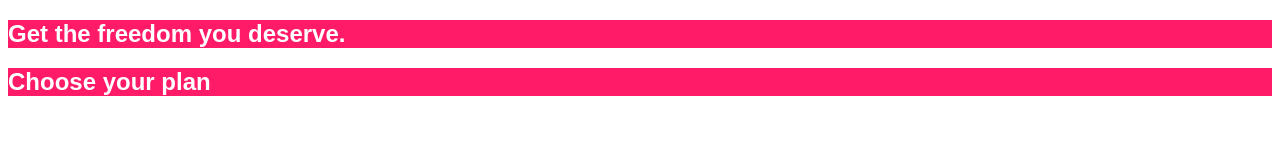
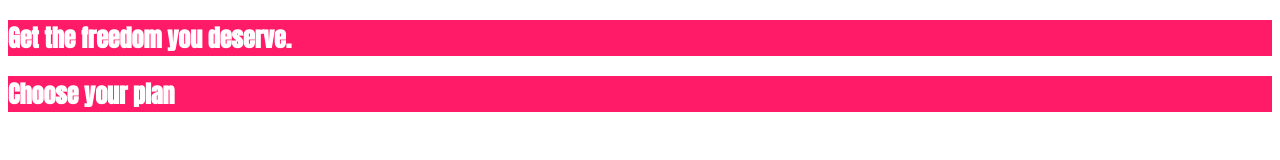
Before and after one commit to maksymefimov/CSS-COURSE-ACADEMIND, a plain HTML site: page DIVING INTO THE BASICS OF CSS/index.html in a window 1280 px wide. Drawn offline with Linux system fonts and the light colour scheme.

Commit message:
Applying Additional Styles Importing Google Fonts

```diff
--- a/DIVING INTO THE BASICS OF CSS/index.html
+++ b/DIVING INTO THE BASICS OF CSS/index.html
@@ -5,6 +5,9 @@
     <meta charset="UTF-8">
     <meta http-equiv="X-UA-Compatible" content="ie=edge">
     <title>uHost</title>
+    <link rel="preconnect" href="https://fonts.googleapis.com">
+    <link rel="preconnect" href="https://fonts.gstatic.com" crossorigin>
+    <link href="https://fonts.googleapis.com/css2?family=Anton&display=swap" rel="stylesheet">
     <link rel="shortcut icon" href="favicon.png">
     <link rel="stylesheet" href="main.css">
 </head>
@@ -21,3 +24,4 @@
 </body>
 
 </html>
+<!--you can find fonts in google fonts-->
--- a/DIVING INTO THE BASICS OF CSS/main.css
+++ b/DIVING INTO THE BASICS OF CSS/main.css
@@ -3,5 +3,5 @@ section{
 }
 h1{
     color:white;
-    font-family: sans-serif;
+    font-family: "Anton", sans-serif;
 }
```
